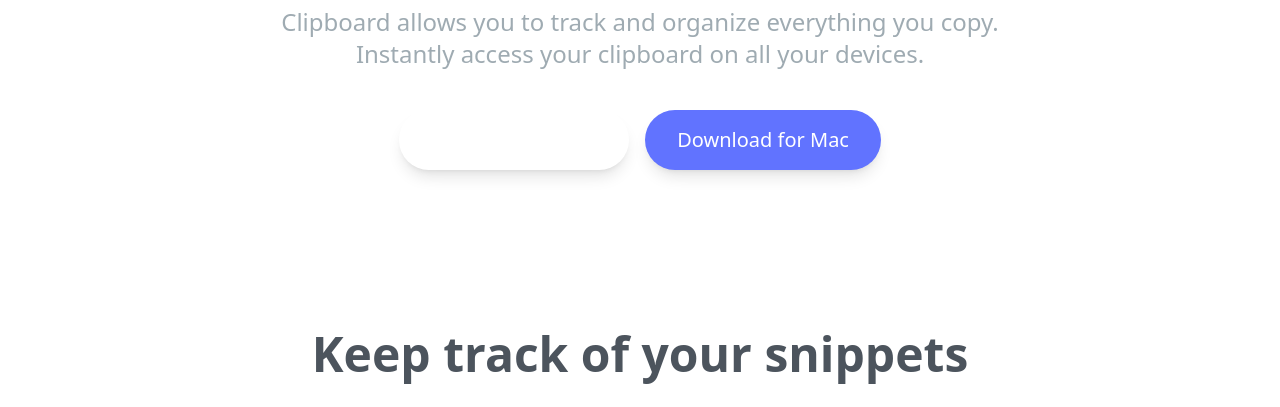
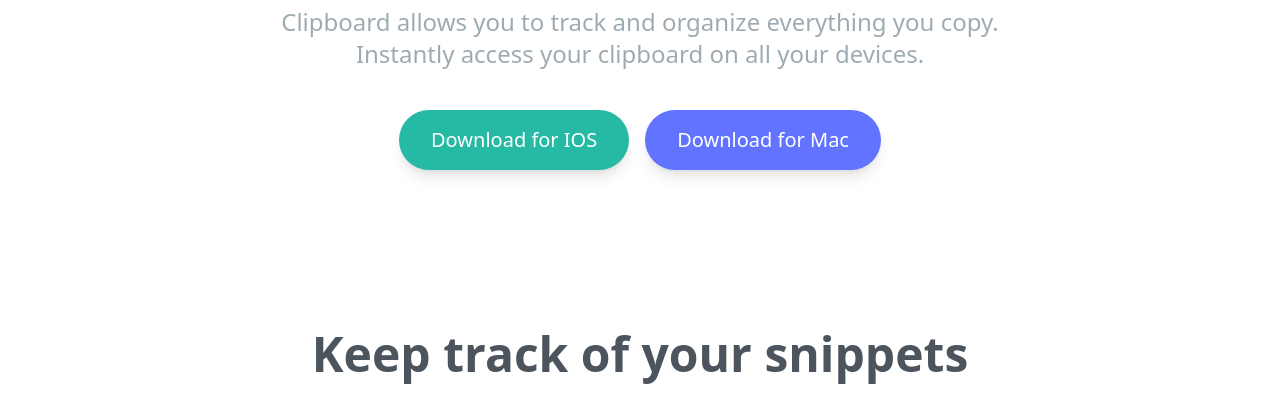
Before and after one commit to TheSpaceDork/Clipboard, a website: page index.html in a window 1280 px wide. Shown: the part 383-790 px from the top of the page. Drawn offline with nearby package versions, Linux system fonts and the light colour scheme; a web font is replaced by a local one.

Commit message:
Update index.html
Button fix for hero section

```diff
--- a/index.html
+++ b/index.html
@@ -35,7 +35,7 @@
         >
           <a
             href=""
-            class="p-4 px-8 rounded-full shadow-lg bg-strongCyan- duration-200 hover:opacity-80"
+            class="p-4 px-8 rounded-full shadow-lg bg-strongCyan duration-200 hover:opacity-80"
             >Download for IOS</a
           >
           <a
```
